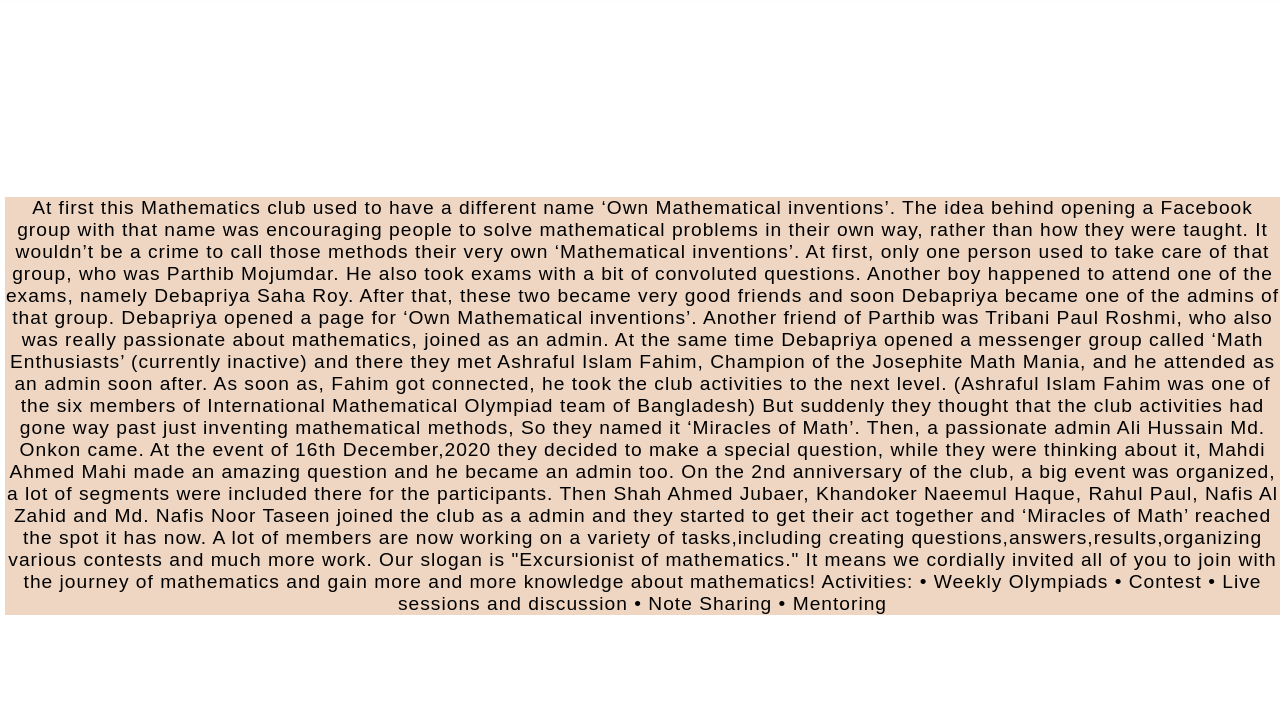
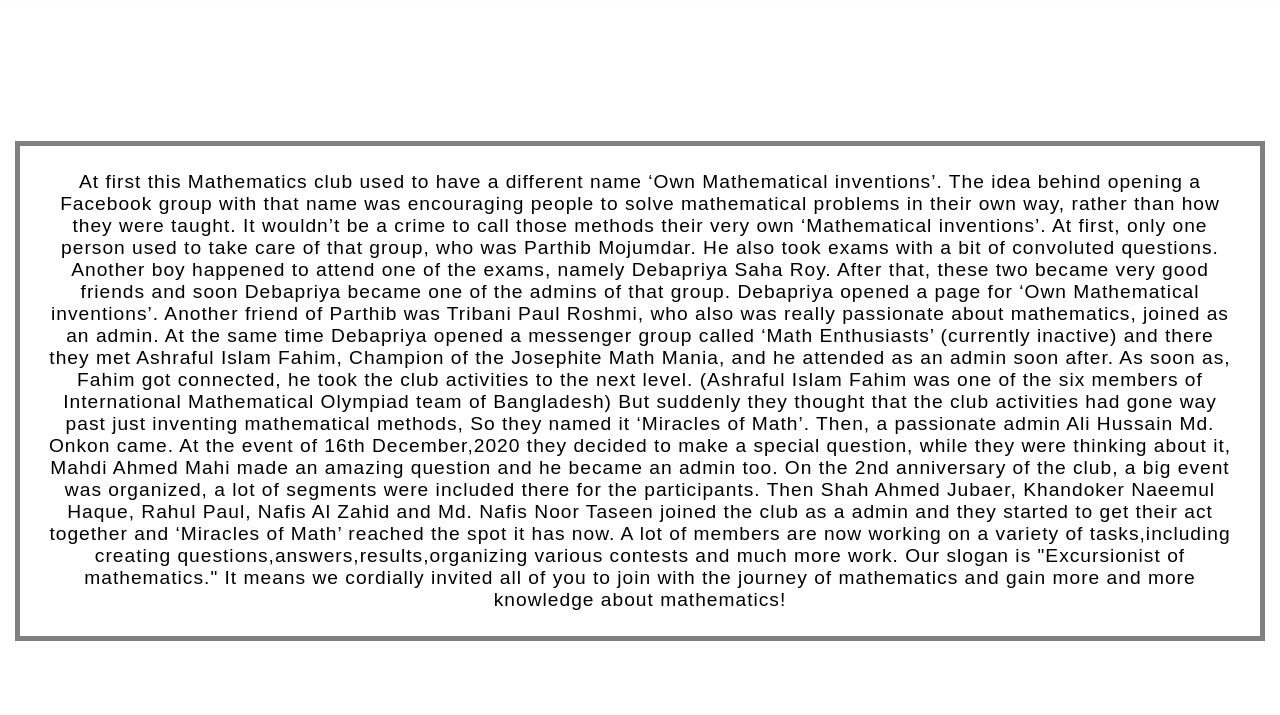
Before and after one commit to PromiMojumder38/Let-s-See-What-Happens, a plain HTML site: page about.html in a window 1280 px wide. Shown: the part 85-800 px from the top of the page. Drawn offline with Linux system fonts and the light colour scheme.

Commit message:
about modified

```diff
--- a/about.html
+++ b/about.html
@@ -25,7 +25,7 @@
            </ul>
        </div>
     </nav>
-    <section id ="kahini">
+    <section class ="kahini">
         <p>At first this Mathematics club used to have a different name ‘Own
             Mathematical inventions’. The idea behind opening a Facebook
             group with that name was encouraging people to solve
@@ -61,14 +61,6 @@
             means we cordially invited all of you to join with the
             journey of mathematics and gain more and more
             knowledge about mathematics!
-
-
-            Activities:
-            • Weekly Olympiads
-            • Contest
-            • Live sessions and discussion
-            • Note Sharing
-            • Mentoring
 
             </p>
     </section>
--- /dev/null
+++ b/discoo.css
@@ -0,0 +1,7 @@
+@import url('https://fonts.googleapis.com/css?family=Poppins:wght@100;200;300;400;500;600;700;800;900&display=swap');
+*{
+    margin: 0;
+    padding: 0;
+    box-sizing: border-box;
+    user-select: none;
+}
--- a/style.css
+++ b/style.css
@@ -3,6 +3,7 @@
     margin: 0;
     padding: 0;
     box-sizing: border-box;
+    user-select: none;
 }
 
 body{
@@ -75,7 +76,7 @@
  nav .navigation ul li a:hover{
     color: #FDC93B;
  }
-#kahini{
+.kahini{
     width: 100%;
     height: 100vh;
     background-size: cover;
@@ -84,15 +85,22 @@
     flex-direction: column;
     justify-content: center;
     align-items: center;
+}
+ .kahini p{
     text-align: center;
-    padding-top: 30px;
-    padding-left: 5px;
-}
- #kahini p{
-    background-color: rgba(198, 119, 58, 0.3);
+    background-color: #fff;
     color: #000;
     font-size: 1.2rem;
     letter-spacing: 1px;
+
+    left:10%;
+    top:20%;
+    width: 1250px;
+    height: 500px;
+    border: 5px solid gray;
+    padding-left: 25px;
+    padding-right: 25px;
+    padding-top: 25px;
  }
 
 #home{
@@ -162,6 +170,12 @@
     height: 100vh;
     display: flex;
     justify-content: center;
+    border: 5px solid #fff;
+    width: 50%;
+    height: 140px;
+    margin: auto;
+    padding: 10px;
+    background-color: #fff;
 }
 
 #join a{
```
Also changed, not shown: index.html (+16 -2 lines).
